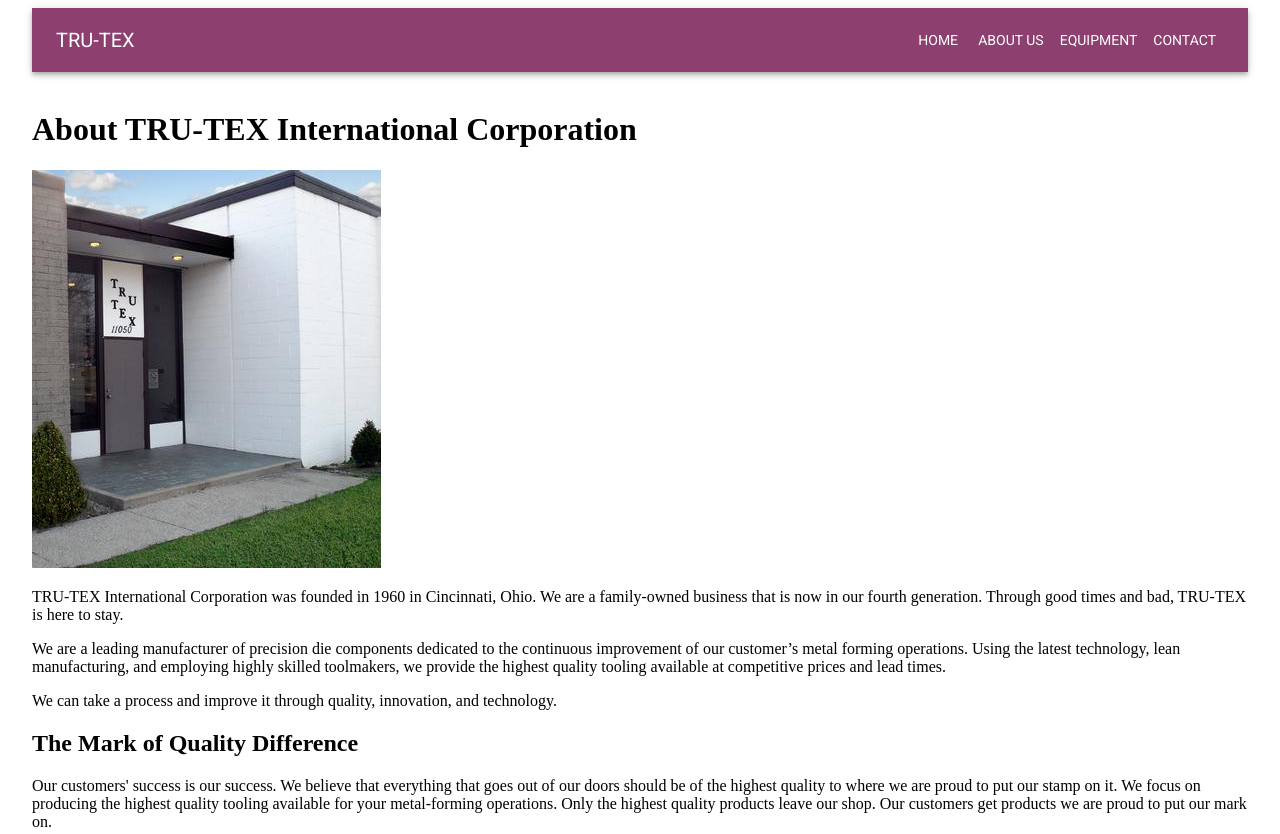
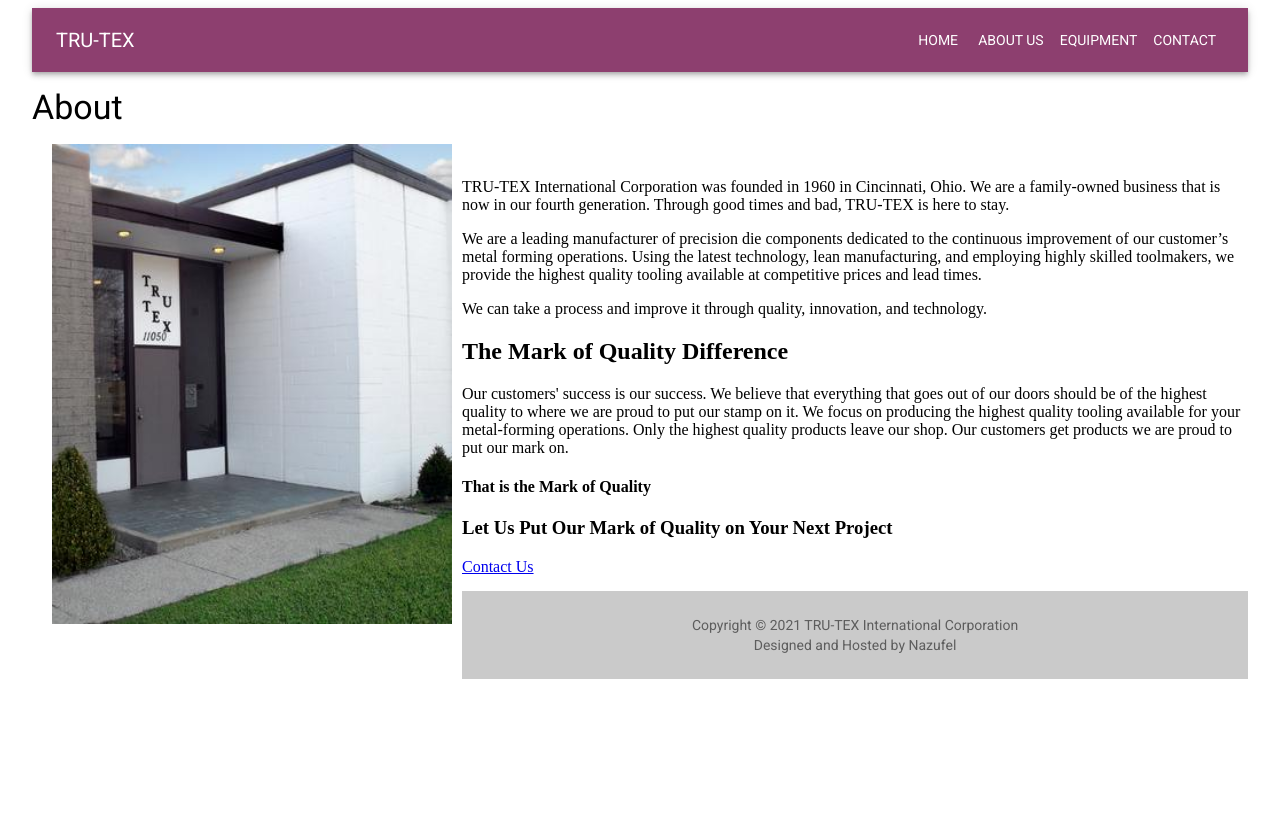
Before and after one commit to nazufel/trutexint, a Gatsby site: page /about in a window 1280 px wide. Shown: the top 834 px of the page. After the commit the page ends 800 px from the top, so only its background shows below. Built offline with nearby package versions, Linux system fonts and the light colour scheme; Gatsby itself is replaced by a stand-in of ours.

Commit message:
text wrap works

```diff
--- a/src/pages/about.js
+++ b/src/pages/about.js
@@ -5,15 +5,17 @@
 import SEO from "../components/seo"
 
 import officeBuildingImage from "../images/officeBuildingImage.jpg"
+import { Typography } from "@material-ui/core"
 
 const AboutPage = () => (
 
   <Layout>
     <SEO title="About" />
-      <br />
-      <h1>About TRU-TEX International Corporation</h1>
+      <Typography style={{ marginTop: 15, paddingBottom: 15 }} variant="h4">
+        About
+      </Typography>
 
-      <img src={ officeBuildingImage } alt="building" />
+      <img src={ officeBuildingImage } alt="building" align="left" style={{ paddingLeft: 20, paddingRight: 10, paddingBottom: 10, width: 400, height: 480 }}/>
 
       <br />
       <p>TRU-TEX International Corporation was founded in 1960 in Cincinnati, Ohio. We are a family-owned business that is now in our fourth generation. Through good times and bad, TRU-TEX is here to stay.</p>
--- a/src/pages/equipment.js
+++ b/src/pages/equipment.js
@@ -36,7 +36,7 @@
   return (
     <Layout>
       <SEO title="Equipment" />
-      <Typography style={{ padding: 10 }} variant="h4">
+      <Typography style={{ marginTop: 15, paddingBottom: 10 }} variant="h4">
         The Best Toolmakers Need the Best Equipment
       </Typography>
 
```
Also changed, not shown: README.md.
